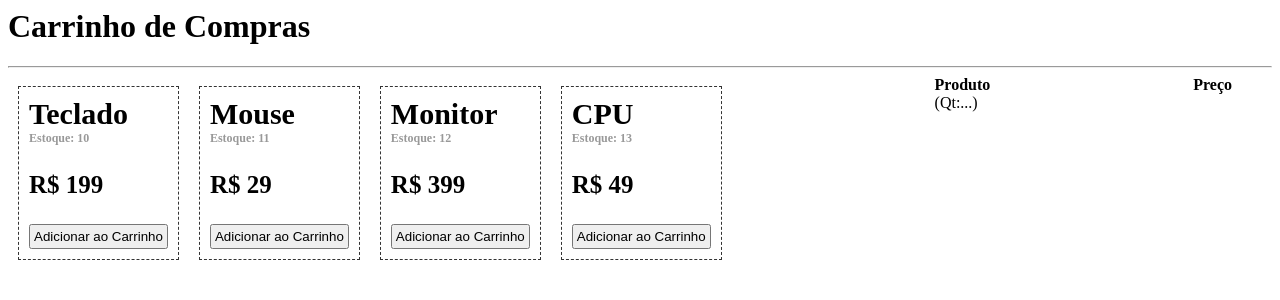
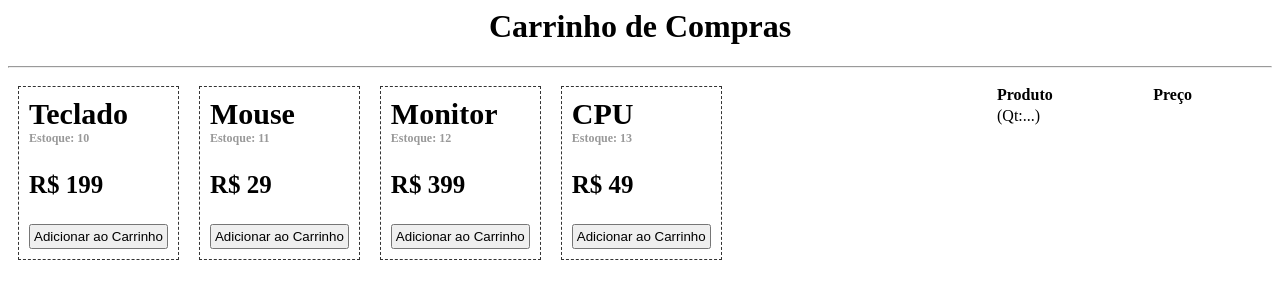
Before and after one commit to carlosaw/projetoaw, a React app: page / in a window 1280 px wide. Shown: the top 300 px of the page. Built offline with nearby package versions, Linux system fonts and the light colour scheme.

Commit message:
Tudo em um

```diff
--- a/src/App.js
+++ b/src/App.js
@@ -4,7 +4,7 @@ import { BrowserRouter, Route } from 'react-router-dom';
 import Config from './Config';
 
 import { Header } from './components/Header';
-import { Cart } from './pages/Cart';
+import { Home } from './pages/Home';
 
 class App extends Component {
 
@@ -15,7 +15,7 @@ class App extends Component {
 					<Header />
 
 
-					<Route exact path="/" component={Cart} />
+					<Route exact path="/" component={Home} />
 				</div>
 			</BrowserRouter>
 		);
--- a/src/components/Cart/Produto/Produto.js
+++ b/src/components/Cart/Produto/Produto.js
@@ -1,9 +1,33 @@
 import React from 'react';
 
+export class Cart extends React.Component {
+
+	constructor(props) {
+		super(props);
+		this.state = {
+
+		};
+	}
+
+	render() {
+		return (
+			<div className="cart">
+				<div className="compra">
+					<div className="head">
+						<div className="nomeProduto"><strong>Produto</strong></div>
+						<div className="precoProduto"><strong>Preço</strong></div>
+					</div><br/>
+					<div className="qtProduto">(Qt:...)</div>
+				</div>
+
+			</div>
+		);
+	}
+}
 export class Produto extends React.Component {
 
 	adicionar = ()=> {
-    alert('clicou '+this.props.name+'estoque: '+this.props.stock+ 'preço: '+this.props.price);
+    alert('clicou '+this.props.name+' '+'estoque:'+this.props.stock+' '+ 'preço:'+this.props.price);
   }
 
   render() {
--- a/src/components/Cart/Produto/style.css
+++ b/src/components/Cart/Produto/style.css
@@ -3,6 +3,9 @@ body {
 }
 .container {
   display: flex;
+}
+.title h1 {
+  text-align: center;
 }
 .produtos {
   display: flex;
@@ -37,5 +40,21 @@ button {
   padding-right: 40px;
 }
 .compra {
-  display: contents;
+  flex: 1;
+  max-width: 350px;
 }
+.head {
+  display: flex;
+  justify-content: space-between;
+  width: 195px;
+  margin-top: 10px;
+}
+.head h3 {
+  margin-top: 5px;
+}
+.qtProduto {
+  margin-top: -15px;
+}
+.compra h5 {
+  margin-top: -20px;
+}
--- a/src/components/Header/Header.js
+++ b/src/components/Header/Header.js
@@ -4,7 +4,7 @@ export class Header extends Component {
 
 	render() {
 		return (
-			<div>
+			<div className="title">
 				<h1>Carrinho de Compras</h1>
 				<hr/>
 			</div>
--- a/src/pages/Cart/Cart.js
+++ /dev/null
@@ -1,29 +0,0 @@
-import React, { Component } from 'react';
-import { Produtos } from '../../components/Cart/Produto/Produto';
-
-export class Cart extends Component {
-
-	constructor(props) {
-		super(props);
-		this.state = {
-
-		};
-	}
-
-	render() {
-		return (
-			<div className="cart">
-				<Produtos />
-
-				<div className="compra">
-					<div className="head">
-						<div className="nomeProduto"><strong>Produto</strong></div>
-						<div className="qtProduto">(Qt:...)</div>
-					</div>
-					<div className="precoProduto"><strong>Preço</strong></div>
-				</div>
-
-			</div>
-		);
-	}
-}
--- a/src/pages/Cart/index.js
+++ /dev/null
@@ -1 +0,0 @@
-export * from './Cart';
--- /dev/null
+++ b/src/pages/Home/Home.js
@@ -0,0 +1,24 @@
+import React, { Component } from 'react';
+import { Produtos } from '../../components/Cart/Produto/Produto';
+import { Cart } from '../../components/Cart/Produto/Produto';
+
+export class Home extends Component {
+
+	constructor(props) {
+		super(props);
+		this.state = {
+
+		};
+	}
+
+	render() {
+		return (
+			<div className="cart">
+				<Produtos />
+
+				<Cart />
+
+			</div>
+		);
+	}
+}
--- /dev/null
+++ b/src/pages/Home/index.js
@@ -0,0 +1 @@
+export * from './Home';
```
Also changed, not shown: public/index.js.
